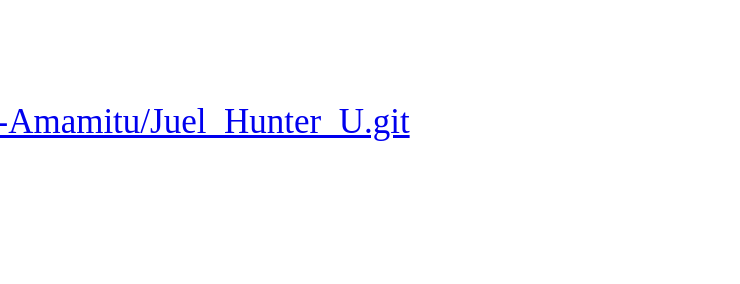
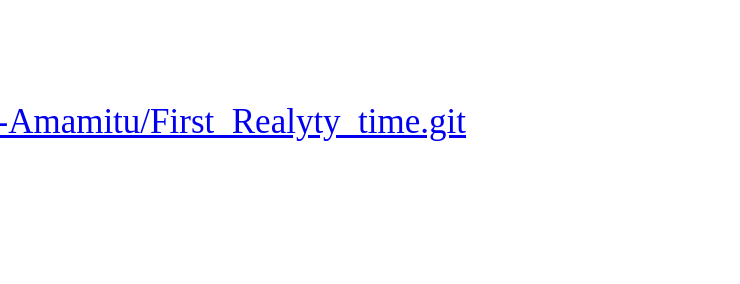
Before and after one commit to Kinako-Amamitu/portfolio_kida, a plain HTML site: page index.html in a window 1280 px wide. Shown: the part 4379-4663 px from the top of the page, 540-1280 px from the left. Drawn offline with Linux system fonts and the light colour scheme.

Commit message:
URL修正

```diff
--- a/index.html
+++ b/index.html
@@ -92,7 +92,7 @@
         敵を倒し、出来るだけアイテムを集めて持ち帰ろう。プレイヤーとのリアルタイムバトルも搭載した大作です。</p>
 </div>
 <div class="git">
-    <p>GitURL:<a href="https://github.com/Kinako-Amamitu/First_Realyty_time.git">https://github.com/Kinako-Amamitu/Juel_Hunter_U.git</a>
+    <p>GitURL:<a href="https://github.com/Kinako-Amamitu/First_Realyty_time.git">https://github.com/Kinako-Amamitu/First_Realyty_time.git</a>
     </p>
 </div>
 <br/>
```
